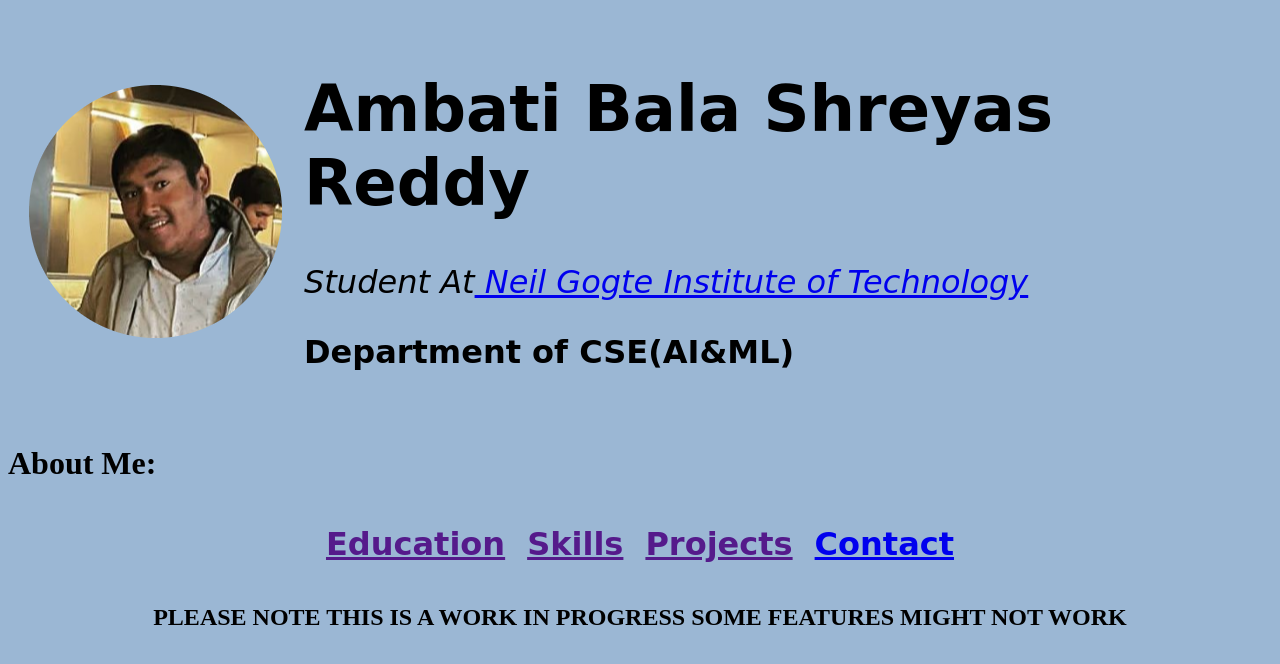
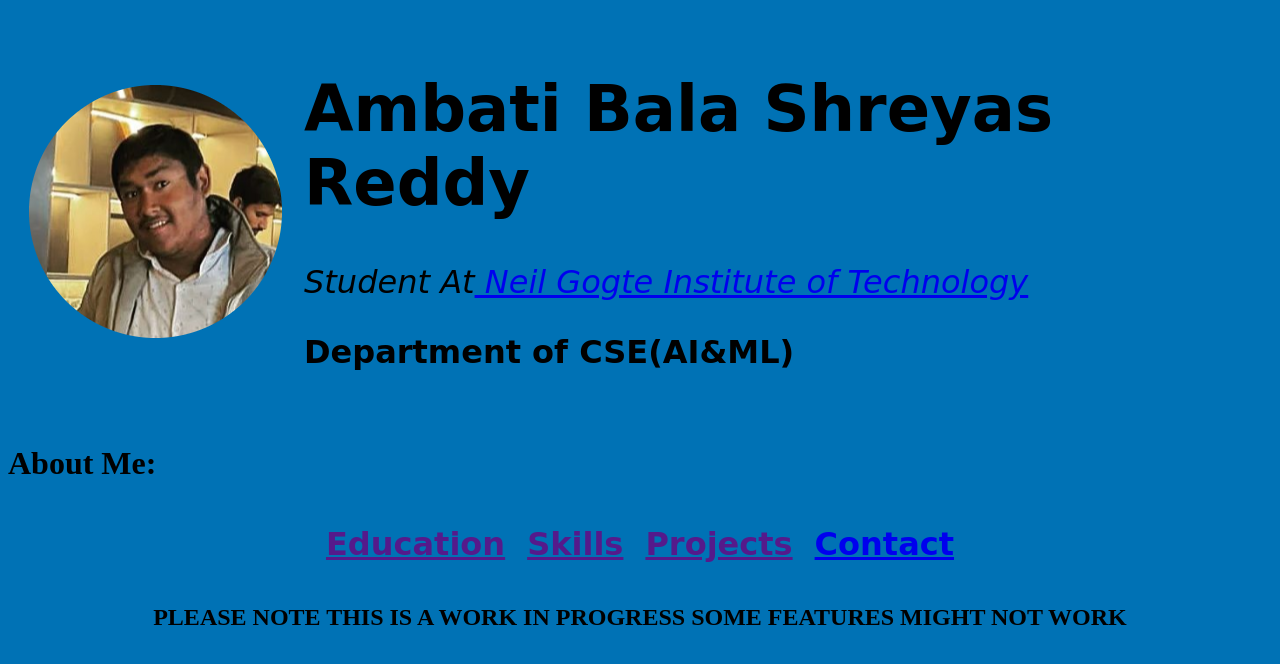
Before and after one commit to balashreyas/Resume_site, a plain HTML site: page index.html in a window 1280 px wide. Drawn offline with Linux system fonts and the light colour scheme.

Commit message:
Update portfoliostyle.css

```diff
--- a/portfoliostyle.css
+++ b/portfoliostyle.css
@@ -1,6 +1,6 @@
 body
 {
-    background-color: #9BB7D4;
+    background-color: #0072B5;
     background-repeat: none;
 }
 hr{
```
